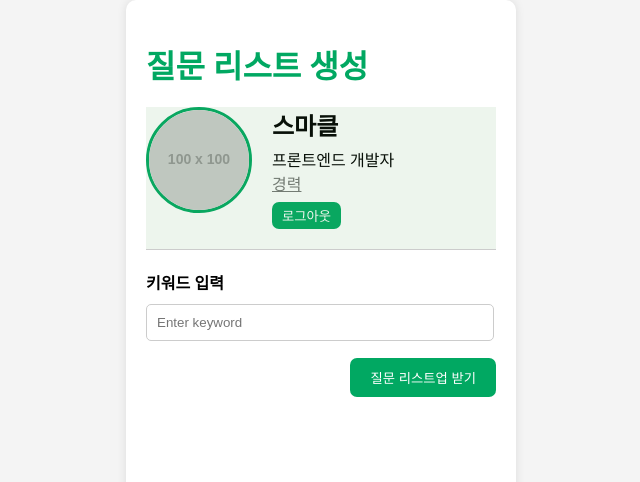
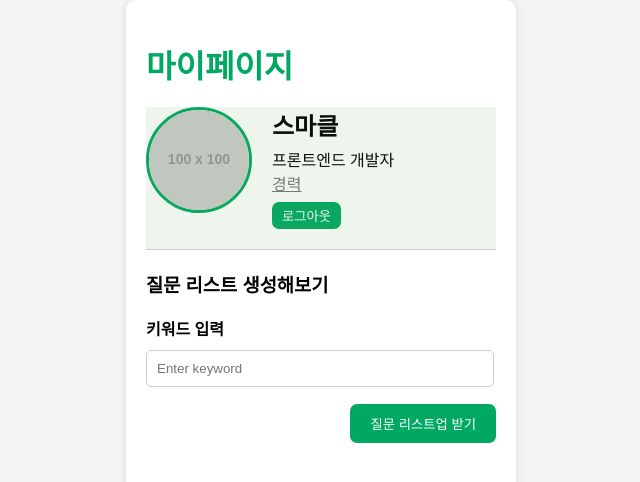
Before and after one commit to 2024-smarthon/linky, a website: page client/pages/mypage.html in a window 1280 px wide. Shown: the whole page, without its empty margins (319-959 px from the left). Drawn offline with Linux system fonts and the light colour scheme; placeholder pictures from the web are drawn by us.

Commit message:
chore: 제목 수정

```diff
--- a/client/pages/mypage.html
+++ b/client/pages/mypage.html
@@ -3,7 +3,7 @@
     <head>
         <meta charset="UTF-8" />
         <meta name="viewport" content="width=device-width, initial-scale=1.0" />
-        <title>질문 리스트 생성</title>
+        <title>마이페이지</title>
         <style>
             body {
                 font-family: Arial, sans-serif;
@@ -133,7 +133,7 @@
     </head>
     <body>
         <div class="container">
-            <h1>질문 리스트 생성</h1>
+            <h1>마이페이지</h1>
 
             <div class="mentor-info" data-keywords="멘토, 프론트엔드, 개발자">
                 <img src="https://via.placeholder.com/100" alt="Mentor Image" />
@@ -148,7 +148,7 @@
                     <button onclick="logout()" class="button">로그아웃</button>
                 </div>
             </div>
-
+            <h3>질문 리스트 생성해보기</h3>
             <label for="keywordInput" class="keyword-label">키워드 입력</label>
             <input type="text" id="keywordInput" class="keyword-input" placeholder="Enter keyword" />
             <div class="button-wrapper">
```
